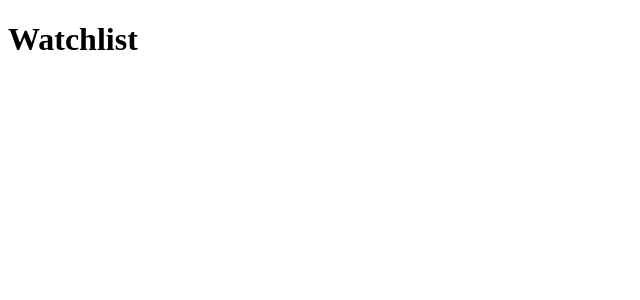
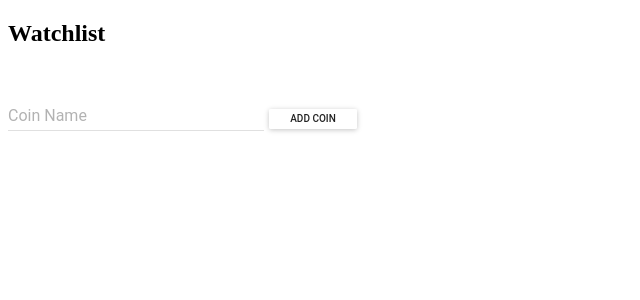
Before and after one commit to jinesh701/bittrack-client, a React (Create React App) app: page / in a window 1280 px wide. Shown: the top 300 px of the page, without its empty margins (0-640 px from the left). Built offline with nearby package versions, Linux system fonts and the light colour scheme.

Commit message:
added auto complete and button from material-ui

```diff
--- a/src/components/watchlist.js
+++ b/src/components/watchlist.js
@@ -1,10 +1,38 @@
 import React from 'react';
+import AutoComplete from 'material-ui/AutoComplete';
+import RaisedButton from 'material-ui/RaisedButton';
+
+const buttonStyle = {
+  fontSize: 10,
+  height: 20,
+  margin: 5
+};
+
+const coins = [
+  'Bitcoin (BTC)',
+  'Litecoin (LTC)',
+  'Ethereum (ETH)',
+  'Waltonchain (WTC)',
+  'VeChain (VEN)',
+  'Bitcoin Cash (BCH)'
+];
 
 export class Watchlist extends React.Component {
   render() {
     return (
       <div>
-        <h1>Watchlist</h1>
+        <h2>Watchlist</h2>
+        <AutoComplete
+          floatingLabelText="Coin Name"
+          filter={AutoComplete.fuzzyFilter}
+          dataSource={coins}
+          maxSearchResults={5}
+        />
+        <RaisedButton
+          label="Add Coin"
+          style={buttonStyle}
+          labelStyle={buttonStyle}
+        />
       </div>
     );
   }
```
